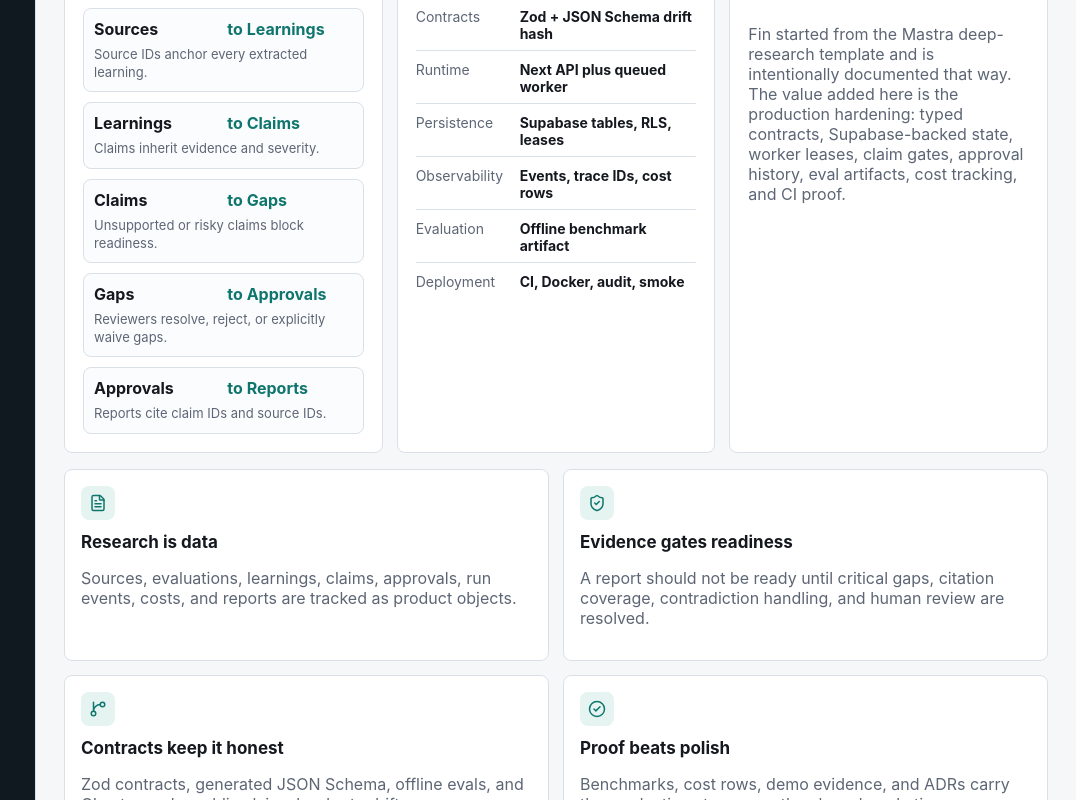
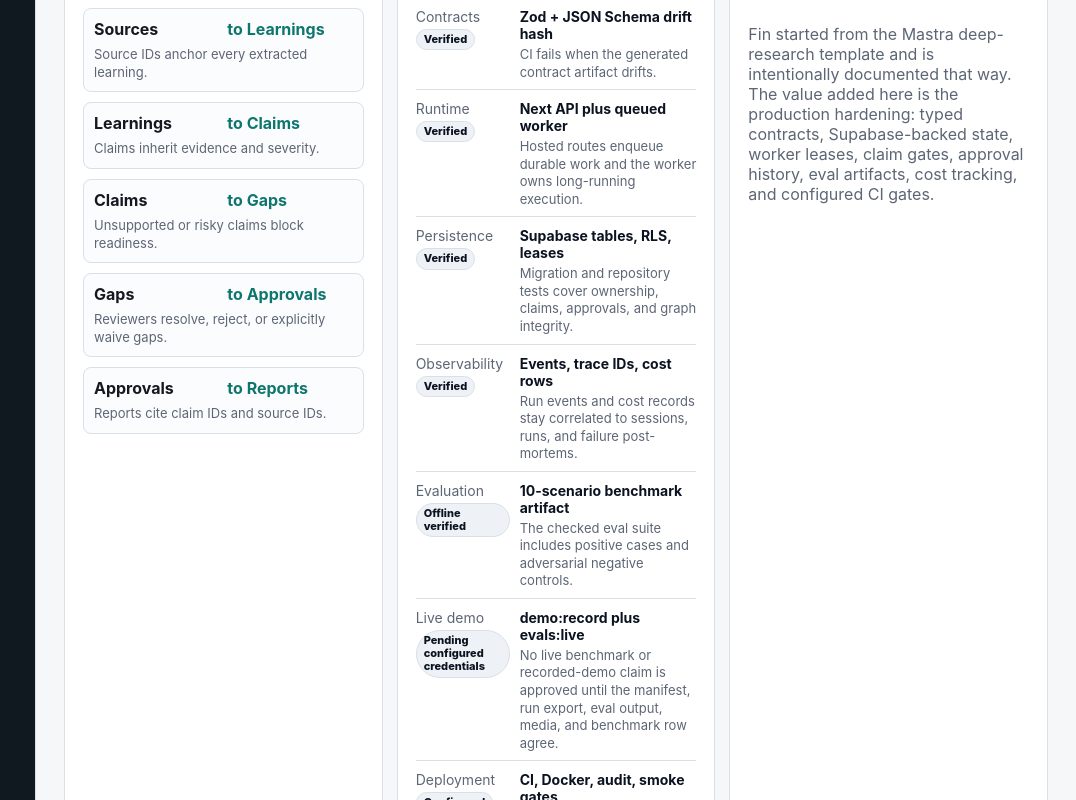
Before and after one commit to Alexi5000/FintheFinder, a Next.js app: page /about in a window 1280 px wide. Shown: the part 920-1720 px from the top of the page, without its empty margins (204-1280 px from the left). Built offline with nearby package versions, Linux system fonts and the light colour scheme.

Commit message:
Harden About proof surface

```diff
--- a/src/app/about/page.tsx
+++ b/src/app/about/page.tsx
@@ -44,19 +44,55 @@ const dataModel = [
 ];
 
 const proofSurfaces = [
-  { label: 'Contracts', value: 'Zod + JSON Schema drift hash' },
-  { label: 'Runtime', value: 'Next API plus queued worker' },
-  { label: 'Persistence', value: 'Supabase tables, RLS, leases' },
-  { label: 'Observability', value: 'Events, trace IDs, cost rows' },
-  { label: 'Evaluation', value: 'Offline benchmark artifact' },
-  { label: 'Deployment', value: 'CI, Docker, audit, smoke' },
+  {
+    label: 'Contracts',
+    status: 'Verified',
+    value: 'Zod + JSON Schema drift hash',
+    detail: 'CI fails when the generated contract artifact drifts.',
+  },
+  {
+    label: 'Runtime',
+    status: 'Verified',
+    value: 'Next API plus queued worker',
+    detail: 'Hosted routes enqueue durable work and the worker owns long-running execution.',
+  },
+  {
+    label: 'Persistence',
+    status: 'Verified',
+    value: 'Supabase tables, RLS, leases',
+    detail: 'Migration and repository tests cover ownership, claims, approvals, and graph integrity.',
+  },
+  {
+    label: 'Observability',
+    status: 'Verified',
+    value: 'Events, trace IDs, cost rows',
+    detail: 'Run events and cost records stay correlated to sessions, runs, and failure post-mortems.',
+  },
+  {
+    label: 'Evaluation',
+    status: 'Offline verified',
+    value: '10-scenario benchmark artifact',
+    detail: 'The checked eval suite includes positive cases and adversarial negative controls.',
+  },
+  {
+    label: 'Live demo',
+    status: 'Pending configured credentials',
+    value: 'demo:record plus evals:live',
+    detail: 'No live benchmark or recorded-demo claim is approved until the manifest, run export, eval output, media, and benchmark row agree.',
+  },
+  {
+    label: 'Deployment',
+    status: 'Configured',
+    value: 'CI, Docker, audit, smoke gates',
+    detail: 'Local verification and GitHub Actions are wired to exercise build, tests, container, audit, and smoke checks.',
+  },
 ];
 
 const status = [
   { label: 'Version', value: packageJson.version },
   { label: 'License', value: packageJson.license },
-  { label: 'Release', value: 'v1.0.0' },
-  { label: 'Live Proof', value: 'Pending credentials' },
+  { label: 'Proof Tier', value: 'Offline-gated' },
+  { label: 'Live Proof', value: 'Pending configured credentials' },
 ];
 
 export default function AboutPage() {
@@ -93,15 +129,21 @@ export default function AboutPage() {
         </dl>
       </section>
 
-      <section className="panel stack">
+      <section className="panel stack" aria-labelledby="research-workflow-title">
         <div>
-          <div className="eyebrow">Research Workflow</div>
-          <h2 className="h2">The path from question to report is explicit.</h2>
+          <div className="eyebrow" id="research-workflow-label">
+            Research Workflow
+          </div>
+          <h2 className="h2" id="research-workflow-title">
+            The path from question to report is explicit.
+          </h2>
         </div>
-        <ol className="workflow-diagram" aria-label="Research workflow">
+        <ol className="workflow-diagram" aria-labelledby="research-workflow-label">
           {workflow.map((step, index) => (
             <li className="workflow-step" key={step.label}>
-              <span className="step-index">{String(index + 1).padStart(2, '0')}</span>
+              <span className="step-index" aria-hidden="true">
+                {String(index + 1).padStart(2, '0')}
+              </span>
               <strong>{step.label}</strong>
               <p>{step.detail}</p>
             </li>
@@ -110,12 +152,14 @@ export default function AboutPage() {
       </section>
 
       <section className="about-grid three">
-        <article className="panel stack">
+        <article className="panel stack" aria-labelledby="evidence-model-title">
           <div className="feature-icon">
             <Database size={18} />
           </div>
-          <h2 className="h2">Evidence model</h2>
-          <ol className="evidence-chain" aria-label="Evidence data model">
+          <h2 className="h2" id="evidence-model-title">
+            Evidence model
+          </h2>
+          <ol className="evidence-chain" aria-labelledby="evidence-model-title">
             {dataModel.map((edge) => (
               <li className="evidence-edge" key={`${edge.from}-${edge.to}`}>
                 <div>
@@ -128,16 +172,24 @@ export default function AboutPage() {
           </ol>
         </article>
 
-        <article className="panel stack">
+        <article className="panel stack" aria-labelledby="proof-surfaces-title">
           <div className="feature-icon">
             <ClipboardCheck size={18} />
           </div>
-          <h2 className="h2">Proof surfaces</h2>
-          <dl className="proof-list">
+          <h2 className="h2" id="proof-surfaces-title">
+            Proof surfaces
+          </h2>
+          <dl className="proof-list" aria-labelledby="proof-surfaces-title">
             {proofSurfaces.map((surface) => (
               <div className="proof-row" key={surface.label}>
-                <dt>{surface.label}</dt>
-                <dd>{surface.value}</dd>
+                <dt>
+                  <span>{surface.label}</span>
+                  <span className="proof-status">{surface.status}</span>
+                </dt>
+                <dd>
+                  <strong>{surface.value}</strong>
+                  <span>{surface.detail}</span>
+                </dd>
               </div>
             ))}
           </dl>
@@ -150,7 +202,7 @@ export default function AboutPage() {
           <h2 className="h2">Lineage</h2>
           <p className="muted">
             Fin started from the Mastra deep-research template and is intentionally documented that way. The value added here is the production hardening:
-            typed contracts, Supabase-backed state, worker leases, claim gates, approval history, eval artifacts, cost tracking, and CI proof.
+            typed contracts, Supabase-backed state, worker leases, claim gates, approval history, eval artifacts, cost tracking, and configured CI gates.
           </p>
         </article>
       </section>
@@ -175,7 +227,8 @@ export default function AboutPage() {
           claim-ledger persistence, plateau scoring, run-cost estimates, trace-linked events, scoped memory, audit-green dependencies, and repository proof docs.
         </p>
         <p className="muted">
-          Live benchmark rows and recorded demo evidence are still pending configured credentials; the FDE gate matrix tracks that proof explicitly.
+          Configured-live benchmark rows and recorded demo evidence are intentionally pending real provider credentials; the FDE gate matrix tracks that
+          proof explicitly.
         </p>
         <div className="about-actions">
           <Link className="button secondary" href="/api/research/evals">
--- a/src/app/globals.css
+++ b/src/app/globals.css
@@ -393,13 +393,47 @@ textarea {
 
 .version-row dt,
 .proof-row dt {
+  min-width: 0;
   color: var(--muted);
 }
 
 .version-row dd,
 .proof-row dd {
+  min-width: 0;
   margin: 0;
+}
+
+.version-row dd {
   font-weight: 700;
+}
+
+.proof-row dt,
+.proof-row dd {
+  display: grid;
+  gap: 4px;
+}
+
+.proof-row dd strong {
+  color: var(--ink);
+}
+
+.proof-row dd span {
+  color: var(--muted);
+  font-size: 13px;
+  line-height: 1.35;
+}
+
+.proof-status {
+  width: fit-content;
+  max-width: 100%;
+  border: 1px solid var(--line);
+  border-radius: 999px;
+  background: var(--panel-2);
+  color: var(--ink);
+  padding: 3px 7px;
+  font-size: 11px;
+  font-weight: 800;
+  line-height: 1.2;
 }
 
 .workflow-diagram {
@@ -518,6 +552,12 @@ textarea {
   padding-bottom: 0;
 }
 
+@media (max-width: 1080px) {
+  .about-hero {
+    grid-template-columns: 1fr;
+  }
+}
+
 @media (max-width: 860px) {
   .app-shell {
     grid-template-columns: 1fr;
@@ -533,7 +573,6 @@ textarea {
   .about-grid.three,
   .two-column,
   .flow,
-  .about-hero,
   .workflow-diagram {
     grid-template-columns: 1fr;
   }
@@ -543,3 +582,10 @@ textarea {
     flex-direction: column;
   }
 }
+
+@media (max-width: 420px) {
+  .version-row,
+  .proof-row {
+    grid-template-columns: 1fr;
+  }
+}
```
Also changed, not shown: 3 other files (tests, documents, lock files or other folders).
